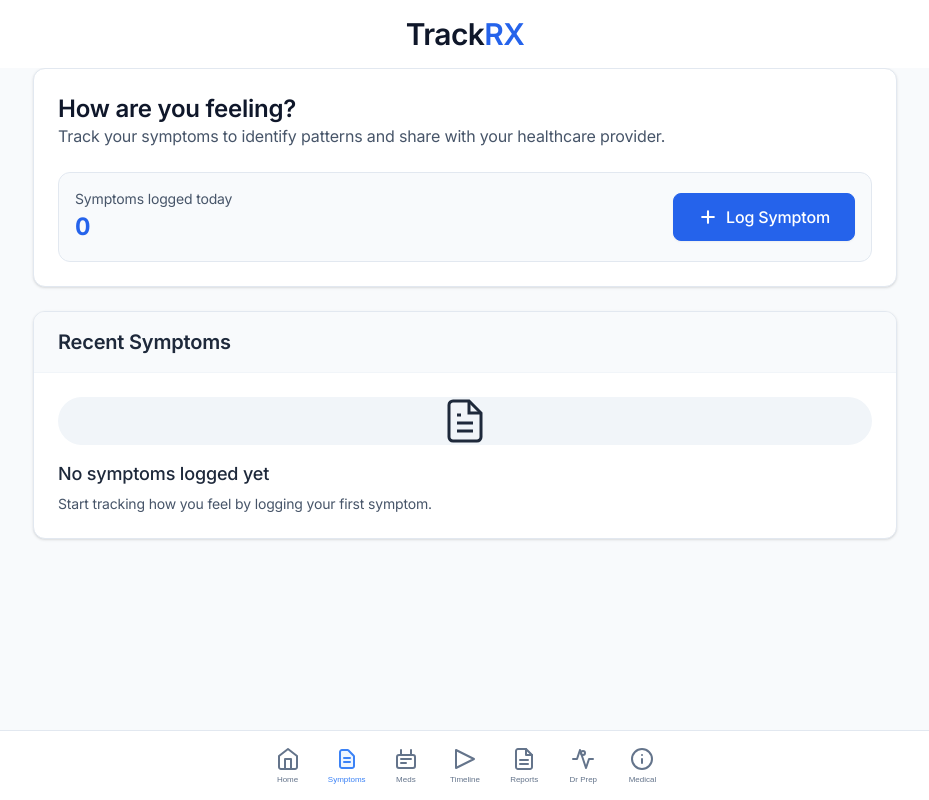
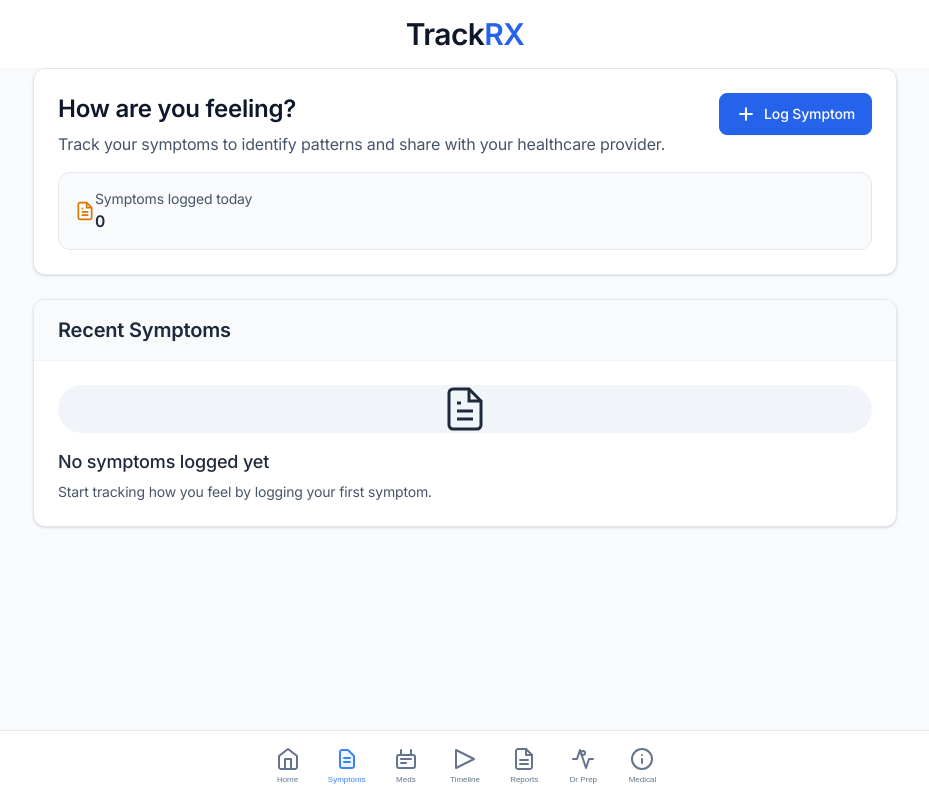
Before and after one commit to birthquake/medical-symptom-timeline-builder, a React (Create React App) app: page / in a window 1280 px wide. Both pictures are taken after a click on the button "Symptoms". Shown: the whole page, without its empty margins (175-1104 px from the left). Built offline with nearby package versions, Linux system fonts and the light colour scheme.

Commit message:
Update SymptomTracker.js

```diff
--- a/src/components/SymptomTracker.js
+++ b/src/components/SymptomTracker.js
@@ -35,6 +35,16 @@ const CloseIcon = () => (
 );
 
 const DocumentIcon = () => (
+  <svg width="20" height="20" viewBox="0 0 24 24" fill="none" stroke="currentColor" strokeWidth="2" className="text-warning-600">
+    <path d="M14 2H6C5.46957 2 4.96086 2.21071 4.58579 2.58579C4.21071 2.96086 4 3.46957 4 4V20C4 20.5304 4.21071 21.0391 4.58579 21.4142C4.96086 21.7893 5.46957 22 6 22H18C18.5304 22 19.0391 21.7893 19.4142 21.4142C19.7893 21.0391 20 20.5304 20 20V8L14 2Z"/>
+    <polyline points="14,2 14,8 20,8"/>
+    <line x1="16" y1="13" x2="8" y2="13"/>
+    <line x1="16" y1="17" x2="8" y2="17"/>
+    <line x1="10" y1="9" x2="8" y2="9"/>
+  </svg>
+);
+
+const EmptyDocumentIcon = () => (
   <svg width="48" height="48" viewBox="0 0 24 24" fill="none" stroke="currentColor" strokeWidth="1.5">
     <path d="M14 2H6C5.46957 2 4.96086 2.21071 4.58579 2.58579C4.21071 2.96086 4 3.46957 4 4V20C4 20.5304 4.21071 21.0391 4.58579 21.4142C4.96086 21.7893 5.46957 22 6 22H18C18.5304 22 19.0391 21.7893 19.4142 21.4142C19.7893 21.0391 20 20.5304 20 20V8L14 2Z"/>
     <polyline points="14,2 14,8 20,8"/>
@@ -167,36 +177,44 @@ const SymptomTracker = () => {
 
   return (
     <div className="flex flex-col gap-6">
-      {/* Header Card */}
+      {/* Streamlined Header Card */}
       <div className="health-card">
         <div className="health-card-body">
-          <h2 className="text-heading-1 text-slate-900 mb-3">
-            How are you feeling?
-          </h2>
-          <p className="text-body text-slate-600 mb-6 leading-relaxed">
-            Track your symptoms to identify patterns and share with your healthcare provider.
-          </p>
-
-          {/* Today's Summary */}
-          <div className="bg-slate-50 border border-slate-200 rounded-lg p-4 flex justify-between items-center">
+          <div className="flex justify-between items-start mb-4">
             <div>
-              <div className="text-body-small text-slate-600 font-medium mb-1">
-                Symptoms logged today
-              </div>
-              <div className={`text-medical-large font-bold text-metric ${
-                todayCount > 0 ? 'text-warning-600' : 'text-slate-400'
-              }`}>
-                {todayCount}
-              </div>
+              <h2 className="text-heading-1 text-slate-900 mb-2">
+                How are you feeling?
+              </h2>
+              <p className="text-body text-slate-600">
+                Track your symptoms to identify patterns and share with your healthcare provider.
+              </p>
             </div>
-
             <button
               onClick={() => setShowForm(true)}
-              className="btn btn-primary btn-lg flex items-center gap-2"
+              className="btn btn-primary flex items-center gap-2 flex-shrink-0"
             >
               <PlusIcon />
               Log Symptom
             </button>
+          </div>
+
+          {/* Streamlined Today's Summary */}
+          <div className="flex items-center gap-4 p-4 bg-slate-50 rounded-lg border border-slate-200">
+            <div className="flex items-center gap-3">
+              <div className="w-10 h-10 bg-warning-100 rounded-lg flex items-center justify-center">
+                <DocumentIcon />
+              </div>
+              <div>
+                <div className="text-body-small text-slate-600 font-medium">
+                  Symptoms logged today
+                </div>
+                <div className={`text-lg font-bold text-metric ${
+                  todayCount > 0 ? 'text-warning-600' : 'text-slate-400'
+                }`}>
+                  {todayCount}
+                </div>
+              </div>
+            </div>
           </div>
         </div>
       </div>
@@ -358,7 +376,7 @@ const SymptomTracker = () => {
           {symptoms.length === 0 ? (
             <div className="text-center py-12">
               <div className="w-16 h-16 bg-slate-100 rounded-full flex items-center justify-center mx-auto mb-4 text-slate-400">
-                <DocumentIcon />
+                <EmptyDocumentIcon />
               </div>
               <h4 className="text-heading-3 text-slate-800 mb-2">
                 No symptoms logged yet
```
